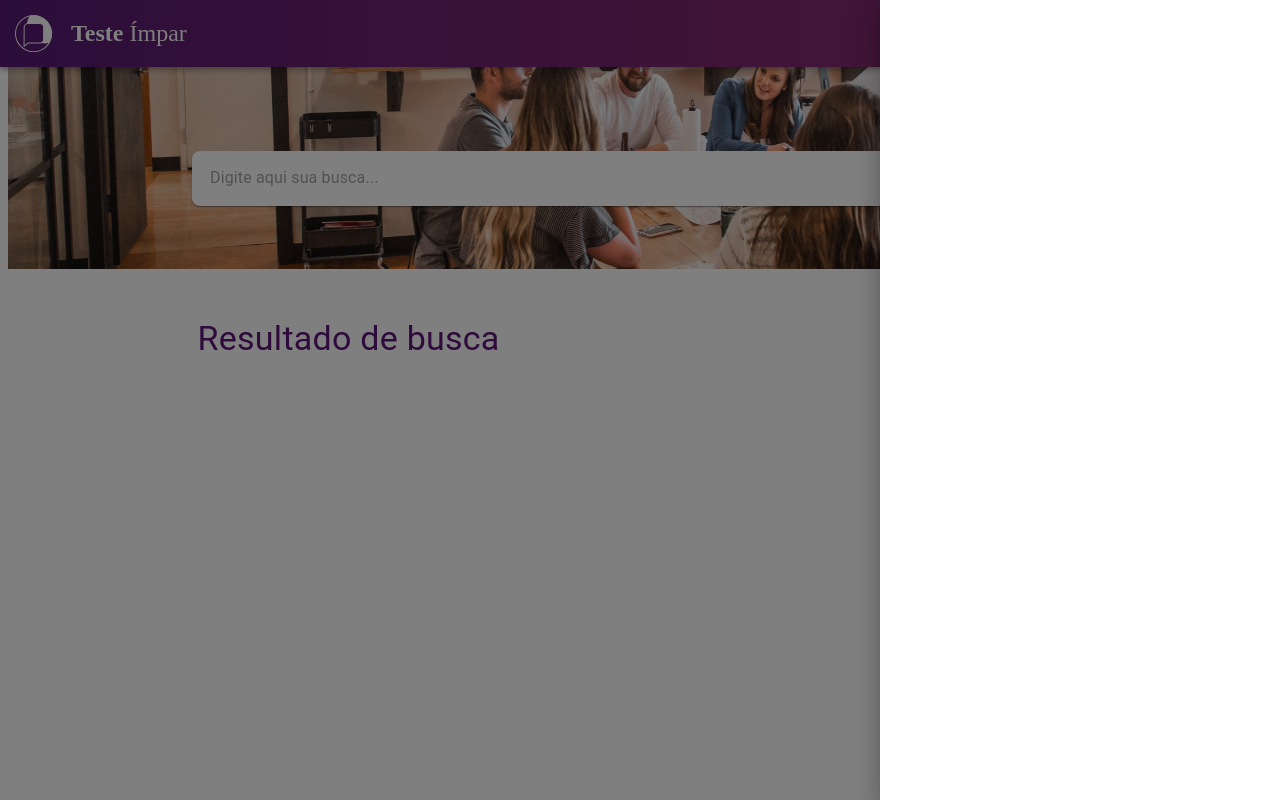
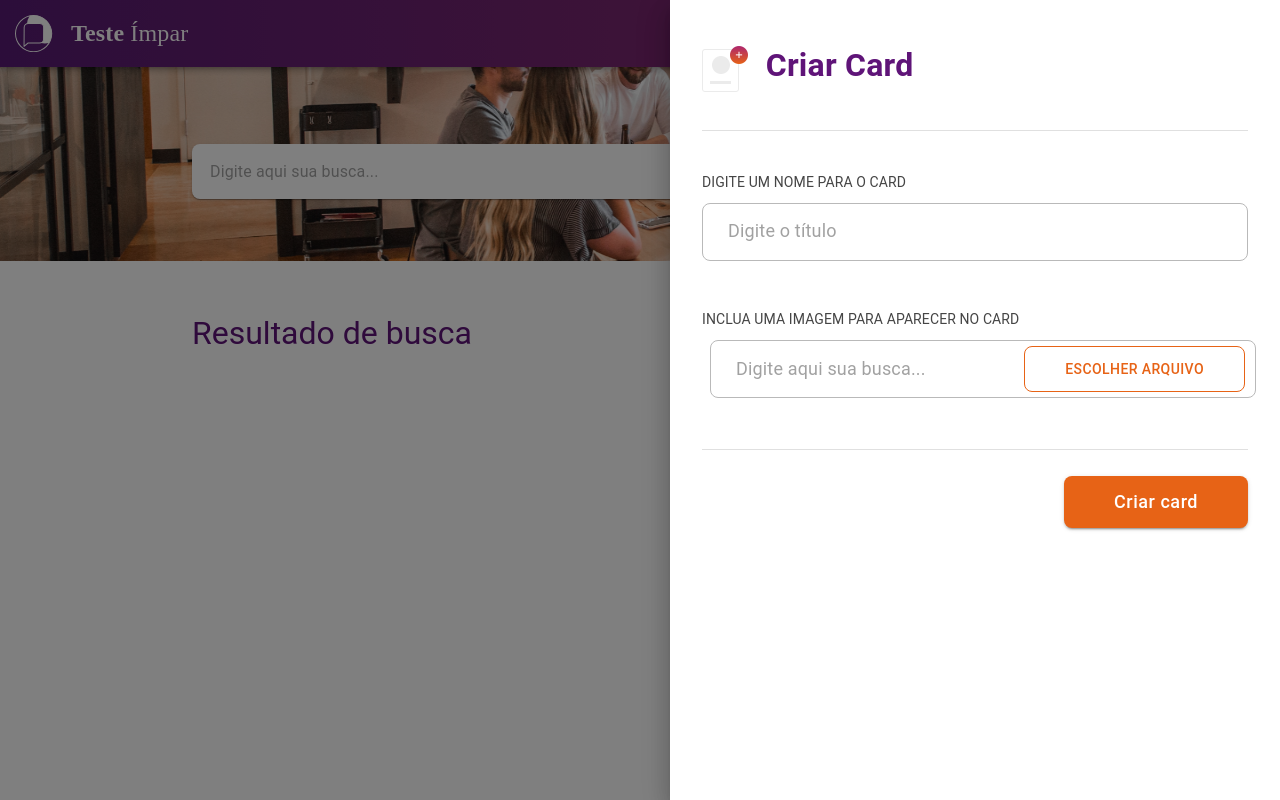
Before and after one commit to WalkerBrum/teste-impar, a Next.js app: page / in a window 1280 px wide. Both pictures are taken after a click on the button "Novo Card". Built offline with nearby package versions, Linux system fonts and the light colour scheme.

Commit message:
feat: add components inside modal

```diff
--- a/src/modules/components/search-card/background-image/index.tsx
+++ b/src/modules/components/search-card/background-image/index.tsx
@@ -31,7 +31,7 @@ export const BackgroundImage = () => {
             <Image
                 src={image}
                 height={261}
-                alt="Walker Lobato"
+                alt='Imagem de fundo'
                 style={{width: '100%', margin: '0'}}
             />
         </Box>
--- a/src/modules/components/search-card/search/index.tsx
+++ b/src/modules/components/search-card/search/index.tsx
@@ -26,13 +26,25 @@ export const Search = () => {
                     padding:'10px'
                 }}
                 placeholder="Digite aqui sua busca..."
-                inputProps={{ 'aria-label': 'search google maps' }}
             />
-            <IconButton type="button" sx={{ p: '10px' }} aria-label="search">
-                <SearchIcon sx={{
-                    fontSize: '40px', color:'#A4A4A4', padding: '10px'
-                }} />
-            </IconButton>
+                <IconButton
+                        type="button"
+                        aria-label="search"
+                        sx={{
+                        color:'#A4A4A4',
+                        height: '100%',
+                        '&:hover': {
+                            backgroundColor: '#e9e9e9',
+                            color: 'black',
+                            fontSize: '10px',
+                        },
+                    }}
+                >
+                    <SearchIcon sx={{
+                        fontSize:"50px",
+                        padding: '10px'
+                    }} />
+                </IconButton>
         </Paper>
     );
 };
--- a/src/modules/components/search-results/create-card/index.tsx
+++ b/src/modules/components/search-results/create-card/index.tsx
@@ -1,16 +1,193 @@
-import { Drawer, Box } from "@mui/material"
+import { Drawer, Box, Grid, Typography, Divider, InputBase, IconButton, Button, Snackbar, Alert } from "@mui/material";
+
+import Image from 'next/image';
+import image from './image/create-card.png';
+import { useRef, useState } from 'react';
 
 interface ICreateCardProps {
     createCardOpen: boolean;
+    ref: any
 }
 
-export const CreateCard: React.FC<ICreateCardProps>  = ({ createCardOpen}) => {
+export const CreateCard: React.FC<ICreateCardProps> = ({ createCardOpen }) => {
+    const [openAlert, setOpenAlert] = useState(false);
+    const inputRef = useRef();
+
+    const toggleMessage = () => {
+        if (openAlert) return
+
+        setOpenAlert((state: boolean) => !state);
+    }
+
+    const handleClick = () => {
+        inputRef.current.click();
+    };
+
     return (
         <Drawer open={createCardOpen} anchor='right'>
             <Box sx={{
-                width: '400px'
+                padding: '46px 32px',
+                width: '610px'
             }}>
+                <Grid container >
+                    <Grid xs={12} md={1.4} item>
+                        <Image
+                            src={image}
+                            height={261}
+                            alt='Imagem de fundo'
+                            style={{
+                                margin: '0', width: '46px',
+                                height: '46px'
+                            }}
+                        />
+                    </Grid>
+                    <Grid
+                        xs={12}
+                        md={4}
+                        item
+                        justifyContent="center"
+                        alignItems="center"
+                    >
+                        <Typography
+                            variant='h4'
+                            color='#5F1478'
+                            sx={{
+                                fontSize: '32px',
+                                fontWeight: 'bold'
+                            }}
+                        >
+                            Criar Card
+                        </Typography>
+                    </Grid>
 
+                </Grid>
+
+                <Divider sx={{ marginTop: '30.71px' }} />
+
+                <Box sx={{
+                    marginTop: '43.29px'
+                }}>
+
+                    <Typography
+                        variant='h4'
+                        color='#454545'
+                        sx={{
+                            fontSize: '14px',
+                            textTransform: 'uppercase',
+                        }}
+                    >
+                        Digite um nome para o card
+                    </Typography>
+
+                    <InputBase
+                        sx={{
+                            border: '1px solid #B9B9B9',
+                            width: '100%',
+                            padding: '10px 0 11px 25px',
+                            borderRadius: '8px',
+                            fontSize: '18px',
+                            marginTop: '11.78px'
+                        }}
+                        placeholder="Digite o título"
+                    />
+                </Box>
+
+                <Box sx={{
+                    marginTop: '50.22px'
+                }}>
+                    <Typography
+                        variant='h4'
+                        color='#454545'
+                        sx={{
+                            fontSize: '14px',
+                            textTransform: 'uppercase',
+                        }}
+                    >
+                        Inclua uma imagem para aparecer no card
+                    </Typography>
+
+                    <Box sx={{
+                        position: 'relative',
+                        marginLeft: '0'
+                    }}>
+                        <InputBase
+                            sx={{
+                                ml: 1,
+                                flex: 1,
+                                border: '1px solid #B9B9B9',
+                                width: '100%',
+                                padding: '10px 0 11px 25px',
+                                borderRadius: '8px',
+                                fontSize: '18px',
+                                marginTop: '11.78px'
+                            }}
+                            placeholder="Digite aqui sua busca..."
+                        />
+                        <Button
+                            variant='outlined'
+                            onClick={handleClick}
+                            sx={{
+                                padding: '10px 40px',
+                                color: '#E76316',
+                                borderColor: '#E76316',
+                                position: 'absolute',
+                                top: '17.5px',
+                                right: '3px',
+                                borderRadius: '8px',
+                                '&:hover': {
+                                    color: 'white',
+                                    backgroundColor: '#E76316',
+                                    borderColor: '#E76316',
+                                }
+                            }}
+                        >
+                            Escolher Arquivo</Button>
+                        <input
+                            ref={inputRef}
+                            style={{ display: "none" }}
+                            type="file"
+                            name="arquivo"
+                        />
+                    </Box>
+                </Box>
+
+                <Divider sx={{ margin: '51.22px 0 26px 0' }} />
+
+                <Box sx={{
+                    display: 'flex',
+                    justifyContent: 'end',
+                }}>
+                    <Button
+                        variant='contained'
+                        sx={{
+                            backgroundColor: '#E76316',
+                            fontSize: '18px',
+                            textTransform: 'none',
+                            padding: '10px 50px',
+                            borderRadius: '8px',
+                            '&:hover': {
+                                backgroundColor: '#c9520d',
+                                boxShadow: '0px 0px 40px 0px #E76316'
+                            },
+                        }}
+                        onClick={toggleMessage}
+                    >
+                        Criar card
+                    </Button>
+                </Box>
+
+                <Snackbar
+                    open={openAlert}
+                    autoHideDuration={6000}
+                    onClose={() => setOpenAlert(false)}
+                    message="Note archived"
+                    anchorOrigin={{
+                        horizontal: "right",
+                        vertical: "bottom",
+                    }}
+                >
+                    <Alert color="error">Funcionalidade não implementada</Alert>
+                </Snackbar>
             </Box>
         </Drawer>
     )
--- a/src/modules/components/search-results/header/index.tsx
+++ b/src/modules/components/search-results/header/index.tsx
@@ -1,10 +1,10 @@
 import { Box, Button, Typography } from "@mui/material";
 
 interface IHeaderProps {
-    setCreateCardOpen: (boolean) => void;
+    openModal: () => void;
 }
 
-export const Header: React.FC<IHeaderProps> = ({ setCreateCardOpen }) => {
+export const Header: React.FC<IHeaderProps> = ({ openModal }) => {
 
     return (
         <Box sx={{
@@ -13,10 +13,18 @@ export const Header: React.FC<IHeaderProps> = ({ setCreateCardOpen }) => {
             justifyContent: "space-between",
             margin: '40px auto'
         }}>
-            <Typography variant='h4' color='#5F1478'>Resultado de busca</Typography>
+            <Typography
+                variant='h3'
+                color='#5F1478'
+                sx={{
+                    fontSize: '32px'
+                }}
+            >
+                Resultado de busca
+            </Typography>
             <Button
                 variant='contained'
-                onClick={() => setCreateCardOpen(true)}
+                onClick={openModal}
                 sx={{
                     backgroundColor:'#E76316',
                     fontSize: '18px',
--- a/src/modules/components/search-results/index.tsx
+++ b/src/modules/components/search-results/index.tsx
@@ -7,12 +7,16 @@ import { Header } from "./header";
 export const SearchResults= () => {
     const [ createCardOpen, setCreateCardOpen ] = useState(false);
 
+    const openModal = () => {
+        setCreateCardOpen(true);
+    }
+
     return (
         <Box sx={{
             width: "70%",
             margin: '0 auto'
         }}>
-            <Header setCreateCardOpen={setCreateCardOpen}/>
+            <Header openModal={openModal}/>
             <CreateCard createCardOpen={createCardOpen}/>
         </Box>
     )
--- a/src/pages/_app.tsx
+++ b/src/pages/_app.tsx
@@ -1,13 +1,15 @@
+import CssBaseline from '@mui/material/CssBaseline';
+
 import { AppBar } from '../components/appBar';
 import type { AppProps } from 'next/app';
 
 
 export default function App({ Component, pageProps }: AppProps) {
   return (
-    <>
+    <CssBaseline>
       <AppBar />
       <Component {...pageProps} />
-    </>
+    </CssBaseline>
 
   );
 };
```
Also changed, not shown: src/modules/components/search-results/create-card/image/create-card.png (added).
